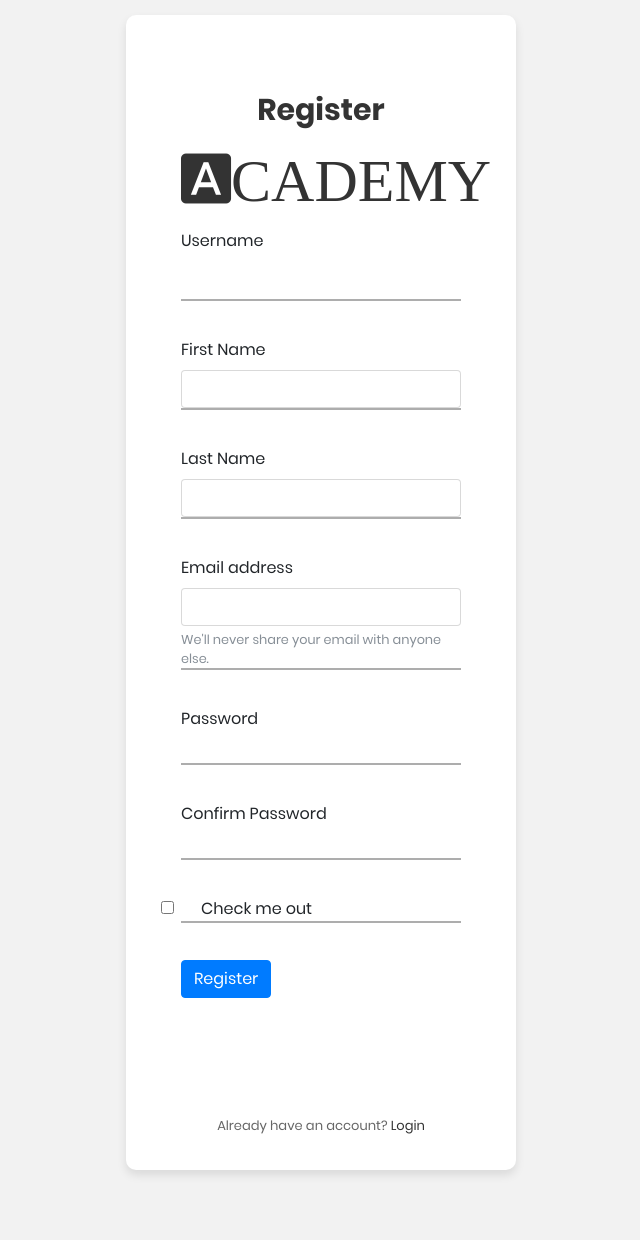
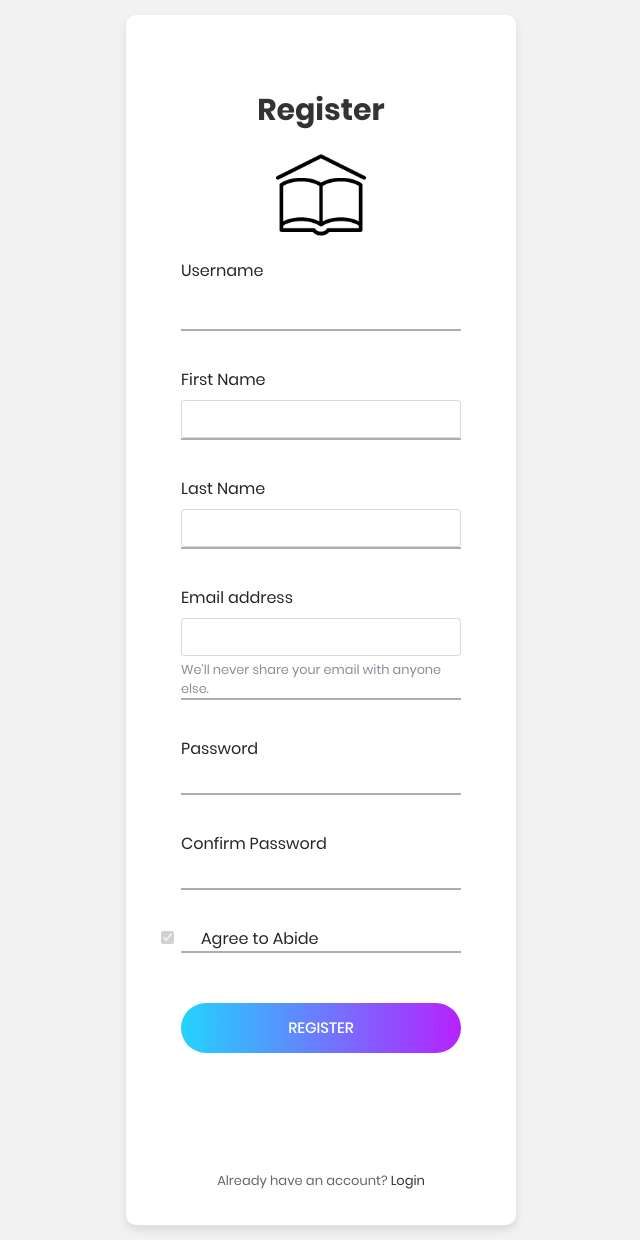
Before and after one commit to chainuser1/micpschool, a Django app: page /login/auth-register in a window 1280 px wide. Shown: the whole page, without its empty margins (319-959 px from the left). Before the commit the page ends 1175 px from the top, so only its background shows below. Run offline with Django 3.2, Linux system fonts and the light colour scheme; parts of the project's set-up code (start-up, migrations or seed data) failed here and were passed over; some libraries are stand-ins or nearby versions.

Commit message:
Make changes to login bug

```diff
--- a/exams/templates/exams/index.html
+++ b/exams/templates/exams/index.html
@@ -9,6 +9,7 @@
     width: 50%;
     border: none;
     padding: 10px;
+    height: 30%;
   }
   .glowing-1{
     -webkit-box-shadow: 1px 1px 1px 1px #74BBCC;
@@ -21,7 +22,7 @@
 <script type="text/javascript" src="{%static 'slick/slick.min.js'%}"></script>
 <div class="container">
   <div class="row" style="align-items: center">
-    <div class="col-md-7 center ">
+    <div class="col-md-6 center ">
       <div class="image-carousel glowing-1" data-slick=''>
         {%for image in images%}
           <img class="" src="{{MEDIA_URL}}{{image.file}}" alt="{{image.title}}" description="{{image.description}}"/>
--- a/login/templates/login/login.html
+++ b/login/templates/login/login.html
@@ -4,7 +4,7 @@
 {% load static %}
 
 	<div class="limiter">
-		{% if form.non_field_errors %}
+	{% if form.non_field_errors %}
         <div class="alert alert-danger alert-dismissible fade show" role="alert">
            <button type="button" class="close" data-dismiss="alert" aria-label="Close">
                <span aria-hidden="true">&times;</span>
@@ -15,7 +15,6 @@
                 <li>{{ error }}</li>
            {% endfor %}
            </ul>
-
        </div>
     {% endif %}
 		<div class="container-login100">
@@ -27,7 +26,7 @@
 						Login
 					</span>
 					<span class="login100-form-title p-b-48">
-						<img src="{% static 'images/micp-site.ico'%}" style="width:3em; height 3em;"/>
+						<img src="{% static 'exams/images/micp-site.ico'%}" style="width:3em; height 3em;"/>
 					</span>
 					<div class="wrap-input100 validate-input" data-validate = "Valid username is: samplefe123">
 						{% if form.username.errors %}
--- a/login/templates/login/register.html
+++ b/login/templates/login/register.html
@@ -1,5 +1,6 @@
 {% extends 'login/index.html'%}
 {% block title %}<title>Academy: Sign Up</title>{% endblock %}
+{%load static%}
 {% block content %}
 	<div class="limiter">
 		<div class="container-login100">
@@ -10,7 +11,7 @@
 						Register
 					</span>
 					<span class="login100-form-title p-b-20">
-						<i class="zmdi zmdi-font">CADEMY</i>
+						<img src="{% static 'exams/images/micp-site.ico'%}" style="width:3em; height 3em;"/>
 					</span>
 					<div class="form-group wrap-input100 validate-input">
 						<label for="examInputUsername">Username</label>
@@ -56,10 +57,17 @@
 						{% endif %}
 					</div>
 					<div class="form-check wrap-input100 validate-input">
-						<input type="checkbox" class="form-check-input" id="examleCheck1">
-						<label class="form-check-label" for="examCheck1">Check me out</label>
+						<input type="checkbox" class="form-check-input" id="examleCheck1" checked disabled>
+						<label class="form-check-label" for="examCheck1">Agree to Abide</label>
 					</div>
-					<button type="submit" class="btn btn-primary">Register</button>
+					<div class="container-login100-form-btn">
+						<div class="wrap-login100-form-btn">
+							<div class="login100-form-bgbtn"></div>
+							<button class="login100-form-btn">
+								Register
+							</button>
+						</div>
+					</div>
 					<div class="text-center p-t-115">
 						<span class="txt1">
 							Already have an account?
--- a/login/views.py
+++ b/login/views.py
@@ -1,11 +1,17 @@
 from django.shortcuts import render, get_object_or_404, redirect
 from django.http import HttpResponse
+from django.urls import reverse
 from django.contrib.auth import authenticate, login, logout
+from django.views.decorators.cache import never_cache
 from .forms import LoginForm, RegisterForm
 # Create your views here.
 
+@never_cache
 def index(request):
     #instantiate
+    if request.user.is_authenticated:
+        return redirect(reverse("exams:home"))
+
     form=LoginForm(request.POST or None)
     response = render(request, 'login/login.html', {'form':form})
     #get the redirection page
@@ -15,6 +21,8 @@ def index(request):
     except KeyError as e:
         print(e)
     #login and validation here
+
+
     if (request.POST and form.is_valid()):
         user=form.login(request)
         if(user):
@@ -24,11 +32,14 @@ def index(request):
                     response =  redirect(request.session["next"])
             except KeyError:
                 response = redirect("exams:home")
-    else:
-        response = render(request, 'login/login.html', {'form':LoginForm(request.POST)})
     return response
 
+@never_cache
 def auth(request):
+    # redirect if user is authenticated
+    if request.user.is_authenticated:
+        return redirect(reverse("exams:home"))
+
     username = request.POST['username']
     password = request.POST['password']
     response = redirect('exams:home')
@@ -48,8 +59,10 @@ def sign_out(request):
     logout(request)
     return redirect("exams:home")
 
-
+@never_cache
 def register(request):
+    if request.user.is_authenticated:
+        return redirect(reverse("exams:home"))
     form = RegisterForm(request.POST or None)
     response =  None
     if(request.POST and form.is_valid()):
--- a/news/urls.py
+++ b/news/urls.py
@@ -4,4 +4,6 @@ from django.contrib import admin
 from . import views
 
 app_name="news"
-urlpatterns = []
+urlpatterns = [
+
+]
```
Also changed, not shown: news/models.py (+18 -1 lines), db.sqlite3, media/carousel_index/Coding-Programming-Background-5.jpg (added), media/carousel_index/images.jpg (added), news/migrations/0001_initial.py, news/migrations/0002_auto_20190307_1418.py (deleted).
